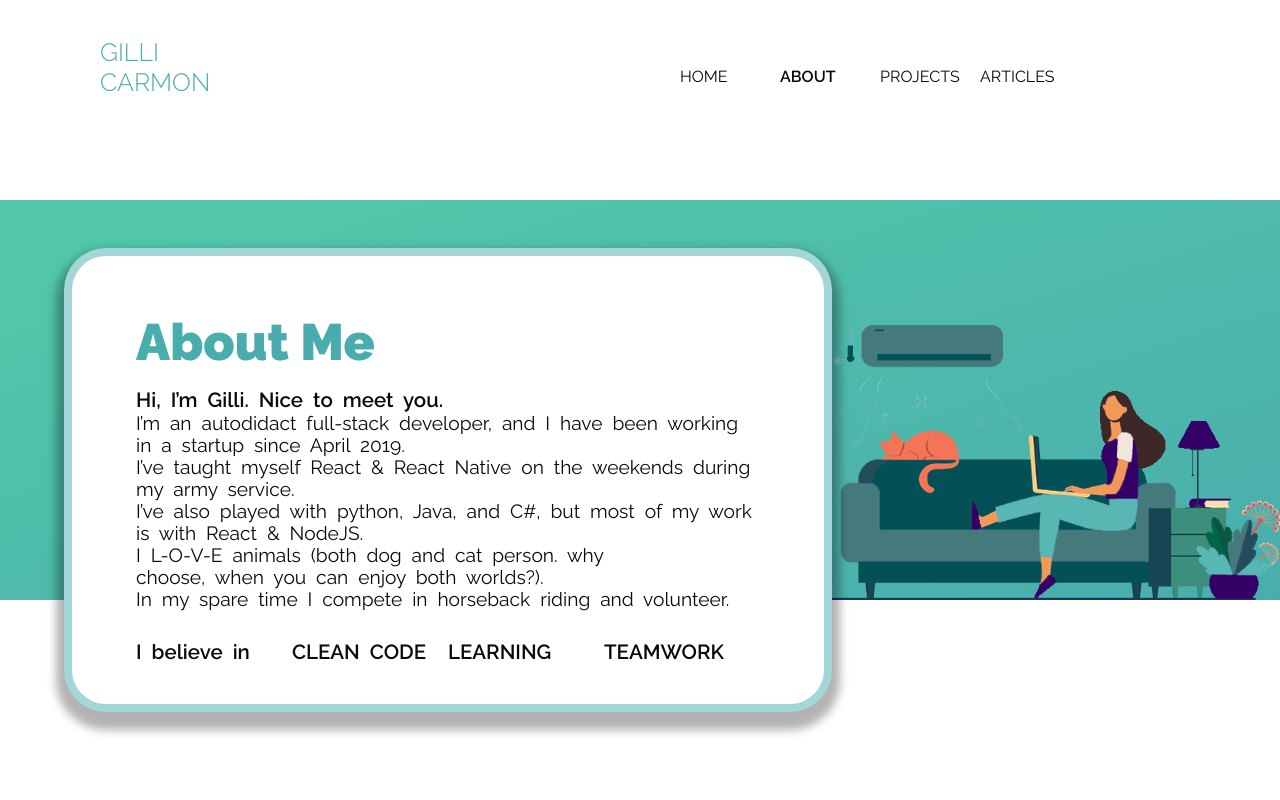
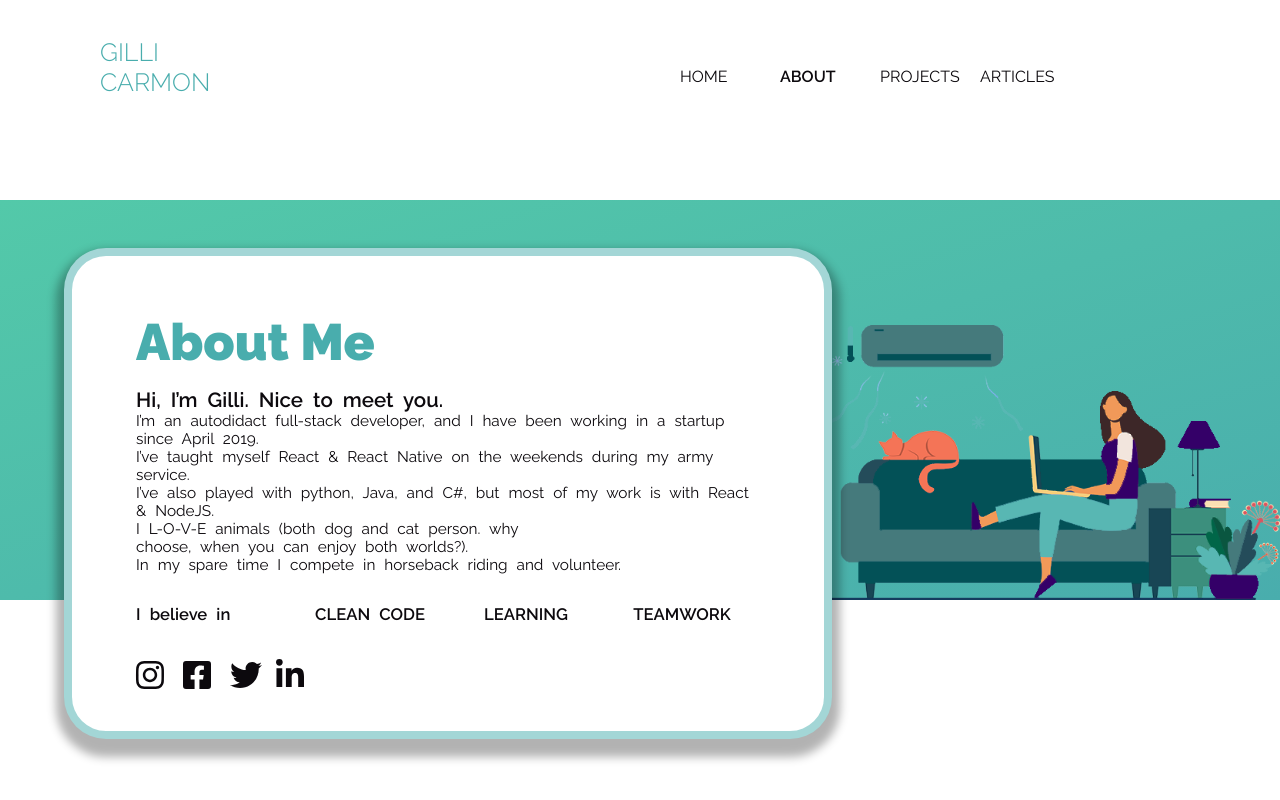
Before and after one commit to gilliC/personal-website, a React (Create React App) app: page /about in a window 1280 px wide. Built offline with nearby package versions, Linux system fonts and the light colour scheme.

Commit message:
add unpressable icons

```diff
--- a/package.json
+++ b/package.json
@@ -3,6 +3,10 @@
   "version": "0.1.0",
   "private": true,
   "dependencies": {
+    "@fortawesome/fontawesome-svg-core": "^1.2.32",
+    "@fortawesome/free-brands-svg-icons": "^5.15.1",
+    "@fortawesome/free-solid-svg-icons": "^5.15.1",
+    "@fortawesome/react-fontawesome": "^0.1.14",
     "@testing-library/jest-dom": "5.11.4",
     "@testing-library/react": "11.1.0",
     "@testing-library/user-event": "12.1.10",
--- a/src/common/textMed.js
+++ b/src/common/textMed.js
@@ -3,6 +3,6 @@ import { colorsPalette, MAIN_FONT } from "services/styling/consts";
 
 export const TextMed = styled.p`
   color: ${colorsPalette.BLACK};
-  font-family: ${MAIN_FONT}; font-size: 1.5vw;
+  font-family: ${MAIN_FONT}; font-size: 1.2vw;
   margin: 0; word-spacing: 5px;
 `;
--- a/src/screens/about/components/beliefs.js
+++ b/src/screens/about/components/beliefs.js
@@ -6,7 +6,7 @@ import { t } from "services/translation/translate";
 export const Beliefs = () => {
   return (
     <Container>
-      <BoldText>{t("aboutScreen.belifes.1")}</BoldText>
+      <BoldText isLeft>{t("aboutScreen.belifes.1")}</BoldText>
       <BoldText>{t("aboutScreen.belifes.cleanCode")}</BoldText>
       <BoldText>{t("aboutScreen.belifes.learning")}</BoldText>
       <BoldText>{t("aboutScreen.belifes.teamwork")}</BoldText>
@@ -14,5 +14,5 @@ export const Beliefs = () => {
   );
 };
 
-const BoldText = styled(TextMed)`font-weight: 600; font-size: 1.6vw; flex: 1;`;
+const BoldText = styled(TextMed)`font-weight: 600; font-size: 1.3vw; flex: 1; text-align: ${props=> props.isLeft? 'left' : 'center' }`;
 const Container = styled(TextMed)`display: flex; flex-direction: row; flex: 1;`;
--- /dev/null
+++ b/src/screens/about/components/socialMediaIcons.js
@@ -0,0 +1,32 @@
+import React from "react";
+import styled from "styled-components";
+import { FontAwesomeIcon } from "@fortawesome/react-fontawesome";
+import {
+  faInstagram,
+  faFacebookSquare,
+  faTwitter,
+  faLinkedinIn,
+} from "@fortawesome/free-brands-svg-icons";
+import { colorsPalette } from "services/styling/consts";
+
+export const SocialMediaIcons = () => {
+  return (
+    <Container>
+      <Icon>
+        <FontAwesomeIcon icon={faInstagram} size="2x" color={colorsPalette.BLACK} />
+      </Icon>
+      <Icon>
+        <FontAwesomeIcon icon={faFacebookSquare} size="2x" color={colorsPalette.BLACK}/>
+      </Icon>
+      <Icon>
+        <FontAwesomeIcon icon={faTwitter} size="2x" color={colorsPalette.BLACK} />
+      </Icon>
+      <Icon>
+        <FontAwesomeIcon icon={faLinkedinIn} size="2x" color={colorsPalette.BLACK} />
+      </Icon>
+    </Container>
+  );
+};
+
+const Icon = styled.div` flex: 1; align-self:center`;
+const Container = styled.div` width: 30%; flex-direction: row; display: flex;`;
--- a/src/screens/about/screenAbout.js
+++ b/src/screens/about/screenAbout.js
@@ -6,6 +6,8 @@ import img from "assets/about_image.png";
 import { ScreenTitle } from "common/screenTitle";
 import { t } from "services/translation/translate";
 import { Description } from "./components/description";
+import { SocialMediaIcons } from "./components/socialMediaIcons";
+import { VerticalSpace } from "common/verticalSpace";
 
 export const ScreenAbout = () => {
   return (
@@ -14,6 +16,8 @@ export const ScreenAbout = () => {
         <TextContainer>
           <ScreenTitle>{t("aboutScreen.title")}</ScreenTitle>
           <Description />
+          <VerticalSpace height={35} />
+          <SocialMediaIcons />
         </TextContainer>
         <img src={img} height={275} width={467} />
       </Container>
```
Also changed, not shown: 1 other file (tests, documents, lock files or other folders).
